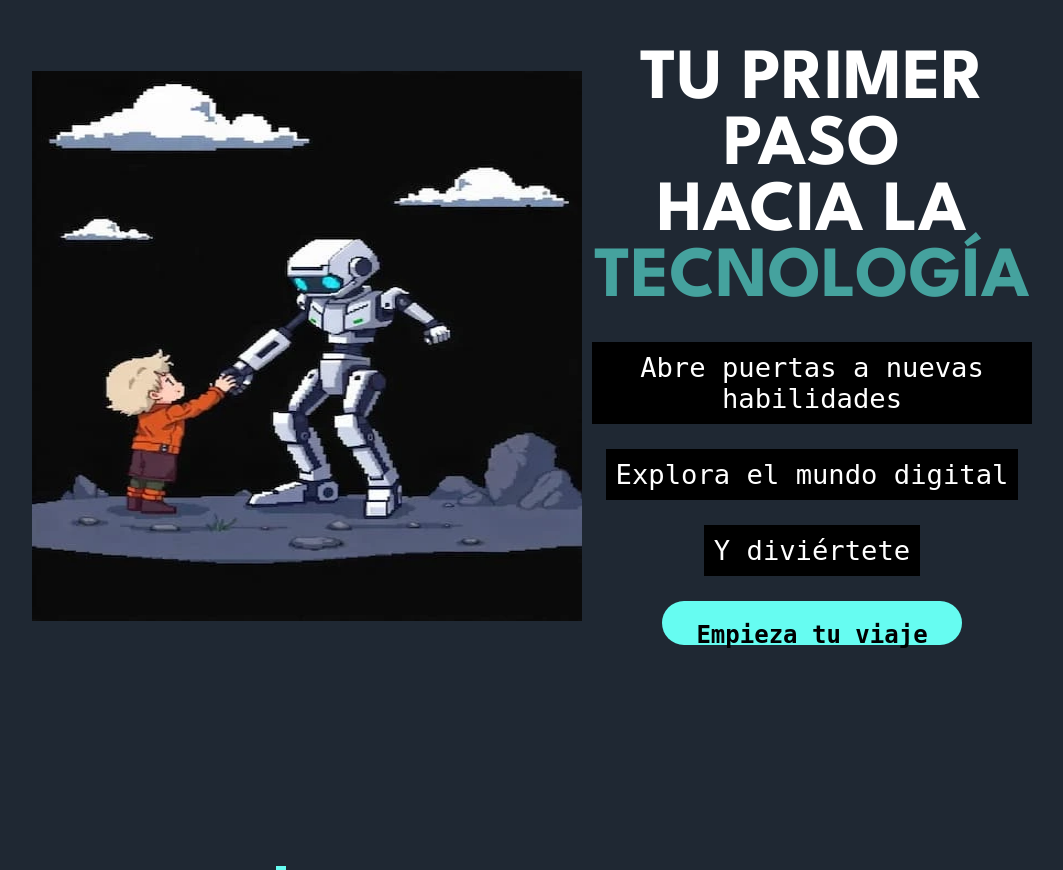
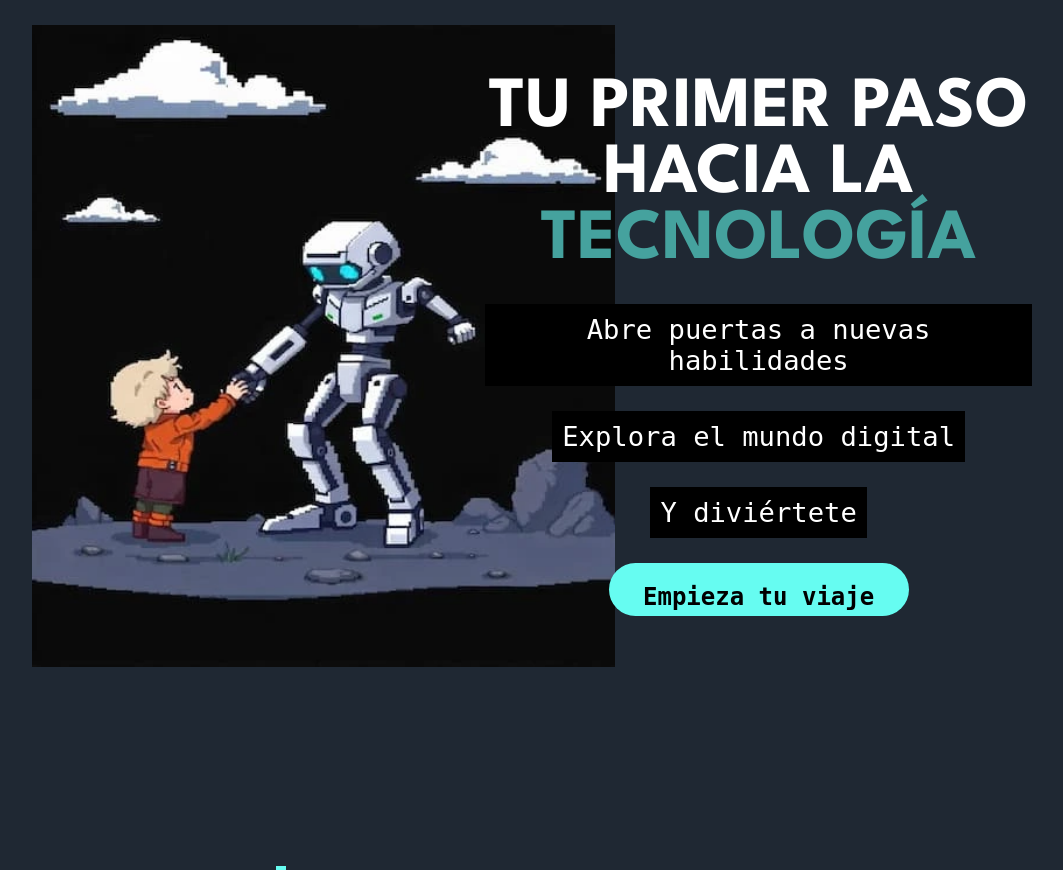
Before and after one commit to tarelo1804/tarelo1804.github.io, a PHP site: page / in a window 1280 px wide. Shown: the part 104-974 px from the top of the page, without its empty margins (128-1191 px from the left). Run offline with PHP 8.4, Linux system fonts and the light colour scheme.

Commit message:
update 18

```diff
--- a/novamind/css/styles.css
+++ b/novamind/css/styles.css
@@ -8,7 +8,12 @@ body{
 }
 @font-face {
     font-family: 'League Spartan';
-    src: url('https://fonts.googleapis.com/css2?family=League+Spartan:wght@400;700&display=swap');
+    src: url('https://fonts.googleapis.com/css2?family=League+Spartan:wght@400;700&');
+    font-display: swap;
+}
+@font-face {
+    font-family: 'Source Code Pro';
+    src: url('https://fonts.googleapis.com/css2?family=Source+Code+Pro:ital,wght@0,200..900;');
     font-display: swap;
 }
 header {
@@ -96,6 +101,12 @@ header {
     display: none;
 }
 
+
+
+img {
+    width: 100%;
+    height: auto;
+}
 
 
 /* Sección 1 */
```
